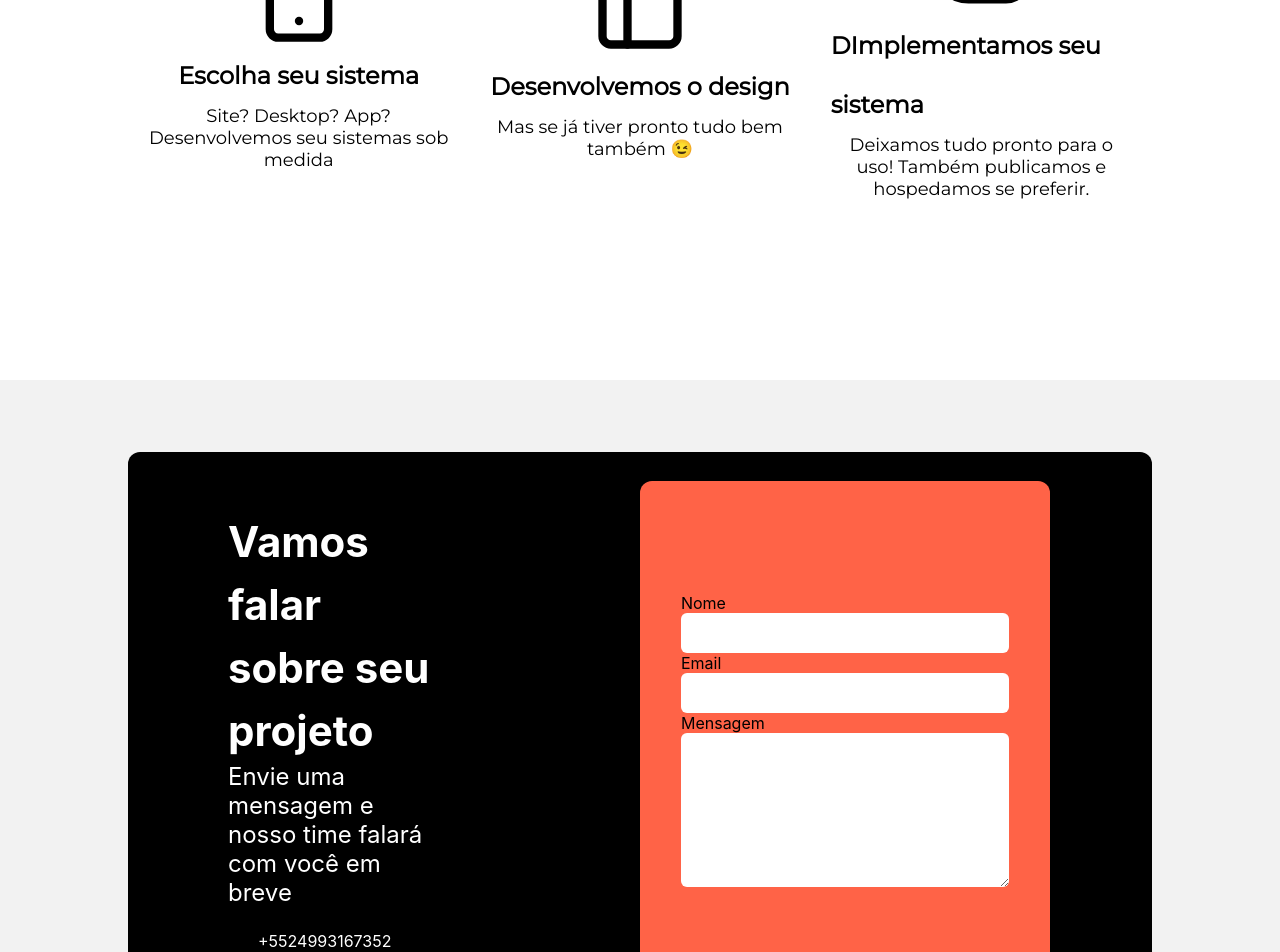
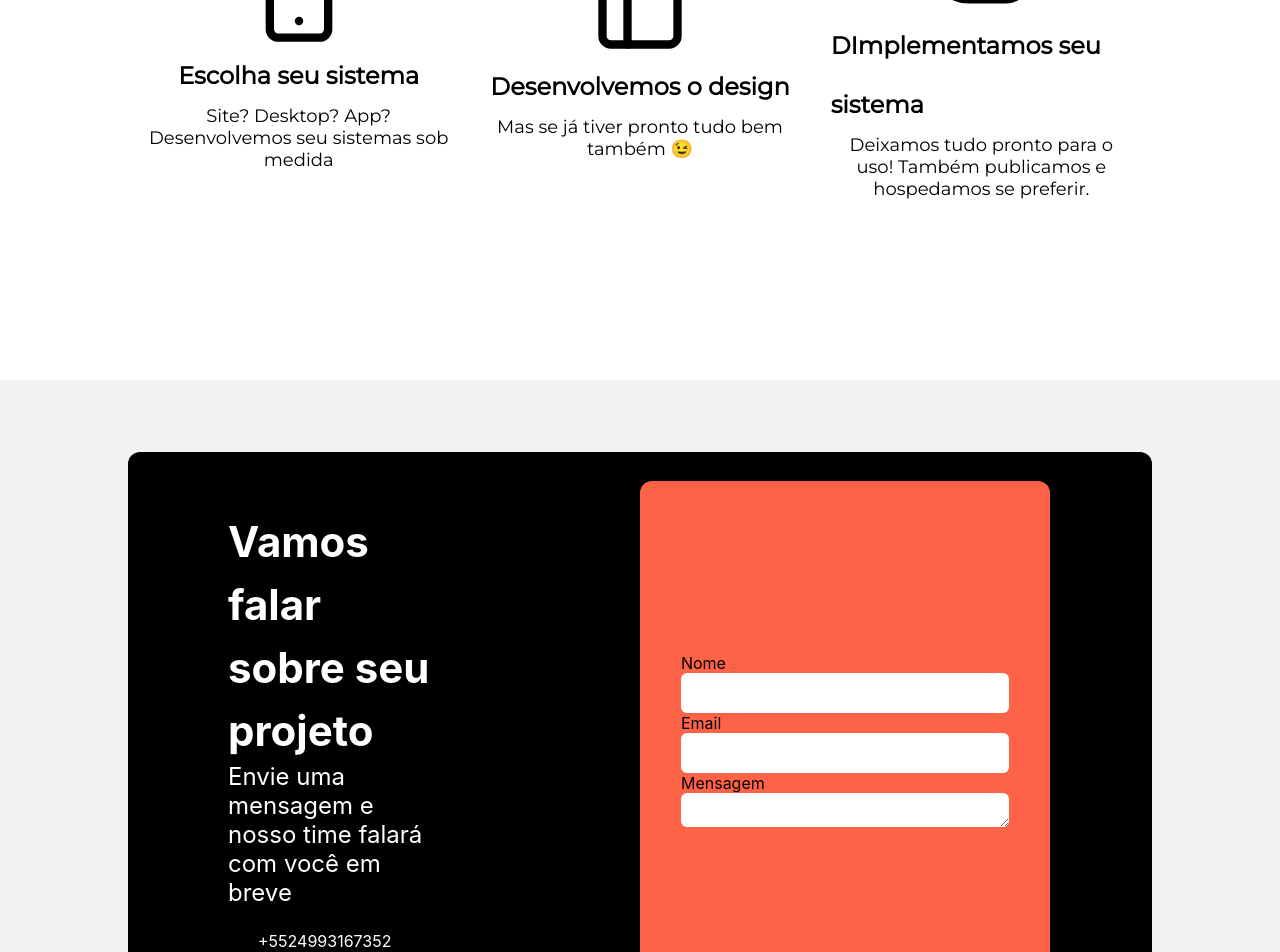
Before and after one commit to flumadev/fluma, a Next.js app: page / in a window 1280 px wide. Shown: the part 1220-2172 px from the top of the page. Built offline with nearby package versions, Linux system fonts and the light colour scheme.

Commit message:
fixing build

```diff
--- a/components/Header/index.tsx
+++ b/components/Header/index.tsx
@@ -10,7 +10,7 @@ const PageHeader = () => {
         <HeaderContainer>
             <ul>
                 <li className="contactLink"><a href="#contact">Contato</a></li>
-                <li> <a href="https://github.com/flumadev" target="_blank"><AiFillGithub fontSize={24}/> /flumadev</a></li>
+                <li> <a href="https://github.com/flumadev" target="_blank" rel="noreferrer"><AiFillGithub fontSize={24}/> /flumadev</a></li>
             </ul>
         </HeaderContainer>
     )
--- a/pages/_app.tsx
+++ b/pages/_app.tsx
@@ -11,7 +11,7 @@ function MyApp({ Component, pageProps }: AppProps) {
     <>
     <Head>
       <link rel="preconnect" href="https://fonts.googleapis.com" />
-      <link rel="preconnect" href="https://fonts.gstatic.com" crossorigin />
+      <link rel="preconnect" href="https://fonts.gstatic.com"  />
       <link href="https://fonts.googleapis.com/css2?family=Montserrat&family=Montserrat+Alternates:wght@700&family=Roboto+Mono&display=swap" rel="stylesheet" />
     </Head>
     <PageHeader />
--- a/pages/api/index.ts
+++ /dev/null
@@ -1,5 +0,0 @@
-import { NextApiRequest, NextApiResponse } from "next";
-
-export default (req: NextApiRequest, res: NextApiResponse) => {
-  res.status(200).json({ name: 'John Doe' })
-}
--- a/sections/Contact/index.tsx
+++ b/sections/Contact/index.tsx
@@ -1,6 +1,6 @@
 import React from 'react'
 import {FaPhone,FaEnvelope, FaGithub, FaInstagram} from 'react-icons/fa'
-import { ContactButtons, ContactFormContainer, ContactSection, FormContainer, TextContainer, TextTitle, Tile, ContactTileContainer, SocialIcons } from './style'
+import { ContactButtons, ContactFormContainer, ContactSection, FormContainer, TextContainer, TextTitle, ContactTileContainer, SocialIcons } from './style'
 
 
 
@@ -37,7 +37,7 @@ const Contact = () => {
                     <input type="mail" />
 
                     <label htmlFor="message">Mensagem</label>
-                    <textarea name="message" id="message" cols="30" rows="10"></textarea>
+                    <textarea name="message" id="message" ></textarea>
                 </FormContainer>
             </ContactFormContainer>
         </ContactSection>
```
Also changed, not shown: components/Footer/style.ts (deleted).
